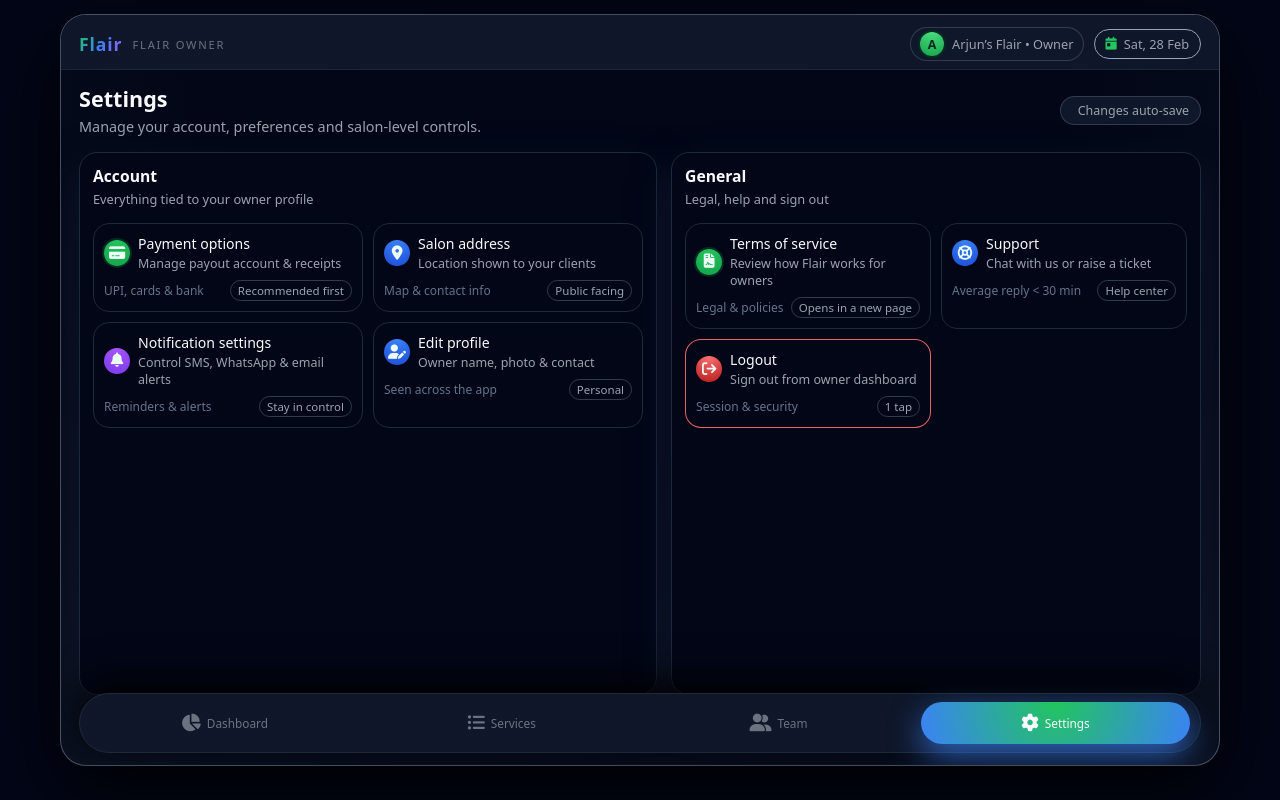
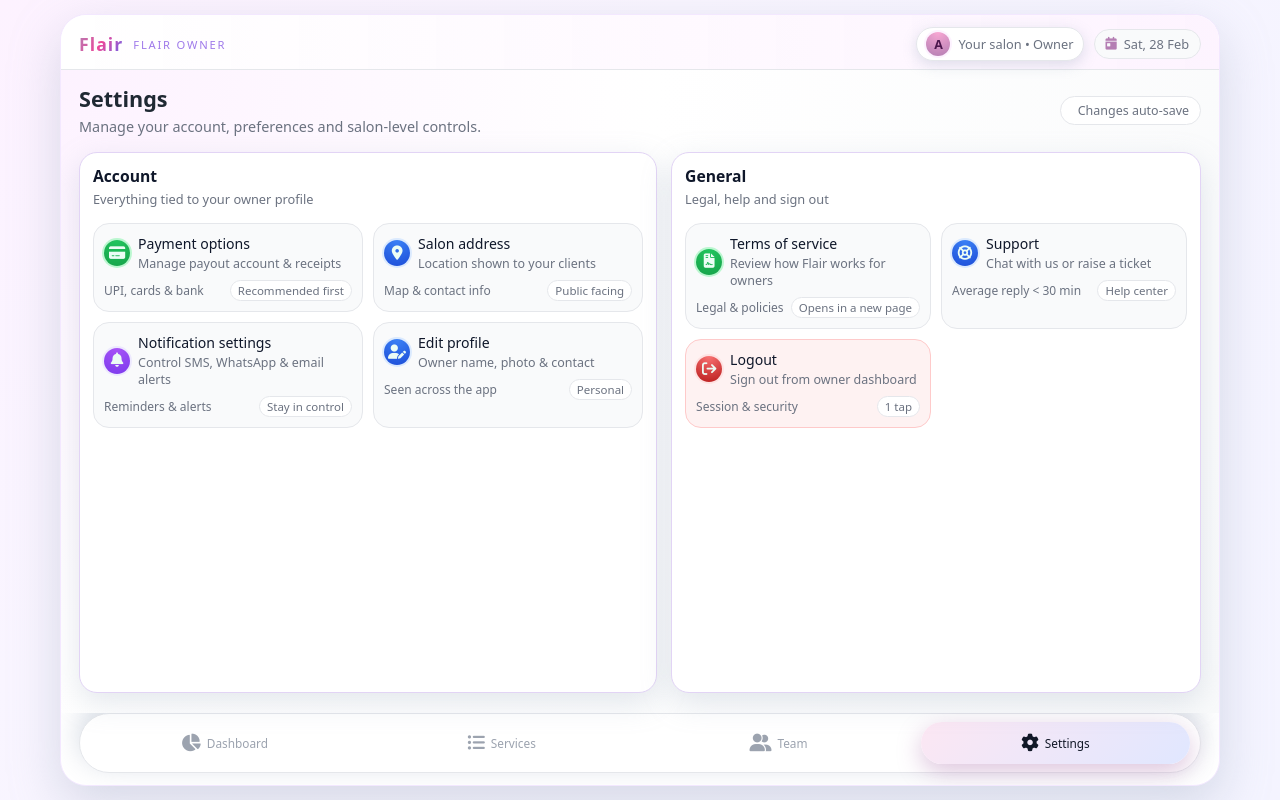
Before and after one commit to tawrez/flair-web, a plain HTML site: page owner-settings.html in a window 1280 px wide. Drawn offline with Linux system fonts and the light colour scheme; no server answers.

Commit message:
Update owner-settings.html

```diff
--- a/owner-settings.html
+++ b/owner-settings.html
@@ -3,36 +3,37 @@
 <head>
   <meta charset="UTF-8" />
   <meta name="viewport" content="width=device-width, initial-scale=1.0" />
-  <title>Flair Owner Settings</title>
+  <title>Flair Owner – Settings</title>
   <link rel="stylesheet" href="https://cdnjs.cloudflare.com/ajax/libs/font-awesome/6.5.1/css/all.min.css" />
 
   <style>
     :root {
-      --bg: radial-gradient(circle at top left, #020617, #020617 40%, #020617 100%);
-      --shell-bg: radial-gradient(circle at top, #020617 0, #020617 45%, #0b1120 100%);
-      --card-bg: #020617;
-      --card-border: #1e293b;
+      /* Light lilac/rose theme – same as Services/Team */
+      --bg: radial-gradient(circle at top left, #fdf2ff, #f9f5ff 45%, #f4f4ff 100%);
+      --shell-bg: #ffffff;
+      --card-bg: #ffffff;
+      --card-border: #e2d4f5;
 
-      --accent: #22c55e;
-      --accent-blue: #3b82f6;
-      --accent-purple: #a855f7;
+      --accent: #b47eb3;
+      --accent-blue: #6366f1;
+      --accent-purple: #ec4899;
 
-      --text-main: #f9fafb;
-      --text-muted: #9ca3af;
+      --text-main: #1f2933;
+      --text-muted: #6b7280;
 
       --danger: #f97373;
 
-      --nav-bg: rgba(15, 23, 42, 0.98);
-      --nav-border: rgba(31, 41, 55, 1);
-      --nav-muted: #6b7280;
-      --nav-active: #f9fafb;
+      --nav-bg: #ffffff;
+      --nav-border: #e5e7eb;
+      --nav-muted: #9ca3af;
+      --nav-active: #111827;
 
       --radius-lg: 22px;
       --radius-md: 16px;
       --radius-pill: 999px;
-      --shadow-shell: 0 28px 80px rgba(0, 0, 0, 0.9);
-      --shadow-card: 0 18px 40px rgba(15, 23, 42, 0.85);
-      --shadow-nav: 0 -12px 40px rgba(0, 0, 0, 0.9);
+      --shadow-shell: 0 18px 50px rgba(148, 163, 184, 0.35);
+      --shadow-card: 0 10px 30px rgba(148, 163, 184, 0.25);
+      --shadow-nav: 0 -8px 28px rgba(148, 163, 184, 0.4);
 
       --transition-fast: 0.18s ease-out;
     }
@@ -56,10 +57,10 @@
     .shell {
       width: 100%;
       max-width: 1160px;
-      height: min(94vh, 780px);
+      min-height: min(94vh, 780px);
       background: var(--shell-bg);
       border-radius: 26px;
-      border: 1px solid rgba(148, 163, 184, 0.45);
+      border: 1px solid #f3e8ff;
       box-shadow: var(--shadow-shell);
       display: flex;
       flex-direction: column;
@@ -71,9 +72,9 @@
       content: "";
       position: absolute;
       inset: -20% -20% auto auto;
-      background: radial-gradient(circle at top right, rgba(59, 130, 246, 0.23), transparent 70%);
+      background: radial-gradient(circle at top right, rgba(180, 126, 179, 0.18), transparent 70%);
       pointer-events: none;
-      opacity: 0.9;
+      opacity: 1;
     }
 
     /* Top bar */
@@ -85,9 +86,9 @@
       align-items: center;
       justify-content: space-between;
       gap: 12px;
-      border-bottom: 1px solid rgba(31, 41, 55, 0.9);
-      background: radial-gradient(circle at top left, rgba(15, 23, 42, 0.98), rgba(15, 23, 42, 0.96));
-      backdrop-filter: blur(18px);
+      border-bottom: 1px solid #e5e7eb;
+      background: linear-gradient(90deg, #ffffffcc, #fdf2ffdd);
+      backdrop-filter: blur(14px);
     }
 
     .brand {
@@ -99,11 +100,11 @@
     .brand-logo-text {
       font-size: 1.1rem;
       font-weight: 800;
-      background: linear-gradient(120deg, #22c55e, #3b82f6, #a855f7);
+      background: linear-gradient(120deg, #b47eb3, #ec4899, #6366f1);
       -webkit-background-clip: text;
       background-clip: text;
       color: transparent;
-      letter-spacing: 0.05em;
+      letter-spacing: 0.06em;
     }
 
     .brand-text {
@@ -115,7 +116,7 @@
       font-size: 0.7rem;
       text-transform: uppercase;
       letter-spacing: 0.16em;
-      color: #6b7280;
+      color: #9f7aea;
     }
 
     .top-right {
@@ -129,33 +130,34 @@
     .owner-chip {
       padding: 4px 9px;
       border-radius: var(--radius-pill);
-      border: 1px solid rgba(55, 65, 81, 0.9);
-      background: rgba(15, 23, 42, 1);
+      border: 1px solid #e5e7eb;
+      background: #ffffff;
       display: inline-flex;
       align-items: center;
       gap: 8px;
       font-size: 0.8rem;
       color: var(--text-muted);
+      box-shadow: 0 4px 14px rgba(148, 163, 184, 0.3);
     }
     .owner-avatar {
       width: 24px;
       height: 24px;
       border-radius: 999px;
-      background: radial-gradient(circle at top, #4ade80, #16a34a);
+      background: radial-gradient(circle at top, #f9a8d4, #b47eb3);
       display: flex;
       align-items: center;
       justify-content: center;
       font-size: 0.78rem;
       font-weight: 700;
-      color: #022c22;
-      box-shadow: 0 0 0 2px #022c22;
+      color: #4b164c;
+      box-shadow: 0 0 0 2px #fdf2ff;
     }
 
     .date-pill {
       padding: 5px 11px;
       border-radius: var(--radius-pill);
-      border: 1px solid rgba(148, 163, 184, 1);
-      background: radial-gradient(circle at top left, rgba(15, 23, 42, 0.98), rgba(15, 23, 42, 0.98));
+      border: 1px solid #e5e7eb;
+      background: #f9fafb;
       font-size: 0.8rem;
       color: var(--text-muted);
       display: inline-flex;
@@ -171,10 +173,11 @@
       position: relative;
       z-index: 1;
       flex: 1;
-      padding: 14px 18px 70px;
+      padding: 14px 18px 20px;
       display: flex;
       flex-direction: column;
       gap: 16px;
+      background: radial-gradient(circle at top left, #fdf2ff, #ffffff 45%, #f9fafb 100%);
     }
 
     .header-row {
@@ -205,13 +208,16 @@
     .tag-pill {
       padding: 5px 11px;
       border-radius: var(--radius-pill);
-      border: 1px solid rgba(55, 65, 81, 0.9);
+      border: 1px solid #e5e7eb;
       font-size: 0.78rem;
       color: var(--text-muted);
-      background: rgba(15, 23, 42, 1);
+      background: #ffffff;
       display: inline-flex;
       align-items: center;
       gap: 6px;
+    }
+    .tag-pill i {
+      color: #22c55e;
     }
 
     .settings-layout {
@@ -225,7 +231,7 @@
     .settings-panel {
       border-radius: 18px;
       border: 1px solid var(--card-border);
-      background: radial-gradient(circle at top, #020617 0, #020617 60%, #020617 100%);
+      background: var(--card-bg);
       box-shadow: var(--shadow-card);
       padding: 12px 13px 13px;
       display: flex;
@@ -242,6 +248,7 @@
     }
     .section-header h2 {
       font-size: 0.98rem;
+      color: #0f172a;
     }
     .section-header span {
       font-size: 0.8rem;
@@ -258,8 +265,8 @@
     .tile {
       position: relative;
       border-radius: 16px;
-      border: 1px solid rgba(31, 41, 55, 1);
-      background: radial-gradient(circle at top left, #020617, #020617 60%, #020617 100%);
+      border: 1px solid #e5e7eb;
+      background: #f9fafb;
       padding: 10px 10px 10px;
       display: flex;
       flex-direction: column;
@@ -272,7 +279,7 @@
       content: "";
       position: absolute;
       inset: -40% -40% auto auto;
-      background: radial-gradient(circle at top right, rgba(59, 130, 246, 0.27), transparent 70%);
+      background: radial-gradient(circle at top right, rgba(180, 126, 179, 0.22), transparent 70%);
       opacity: 0.9;
       pointer-events: none;
     }
@@ -293,20 +300,20 @@
       font-size: 0.9rem;
       color: #ecfdf5;
       background: radial-gradient(circle at top, #22c55e, #16a34a);
-      box-shadow: 0 0 0 2px #022c22;
+      box-shadow: 0 0 0 2px #bbf7d0;
       flex-shrink: 0;
     }
     .tile-icon.blue {
       background: radial-gradient(circle at top, #3b82f6, #1d4ed8);
-      box-shadow: 0 0 0 2px #020617;
+      box-shadow: 0 0 0 2px #dbeafe;
     }
     .tile-icon.purple {
       background: radial-gradient(circle at top, #a855f7, #7c3aed);
-      box-shadow: 0 0 0 2px #020617;
+      box-shadow: 0 0 0 2px #ede9fe;
     }
     .tile-icon.red {
       background: radial-gradient(circle at top, #f97373, #b91c1c);
-      box-shadow: 0 0 0 2px #020617;
+      box-shadow: 0 0 0 2px #fee2e2;
     }
 
     .tile-text {
@@ -317,6 +324,7 @@
     .tile-title {
       font-size: 0.88rem;
       font-weight: 500;
+      color: #0f172a;
     }
     .tile-sub {
       font-size: 0.78rem;
@@ -327,7 +335,7 @@
       position: relative;
       z-index: 1;
       font-size: 0.75rem;
-      color: #64748b;
+      color: #6b7280;
       display: flex;
       align-items: center;
       gap: 6px;
@@ -338,26 +346,28 @@
       font-size: 0.72rem;
       padding: 2px 7px;
       border-radius: var(--radius-pill);
-      border: 1px solid rgba(55, 65, 81, 0.9);
-      color: #9ca3af;
+      border: 1px solid #e5e7eb;
+      color: #6b7280;
+      background: #ffffff;
     }
 
     .tile:hover {
-      border-color: rgba(59, 130, 246, 0.9);
-      box-shadow: 0 14px 32px rgba(15, 23, 42, 0.9);
+      border-color: #c4b5fd;
+      box-shadow: 0 10px 26px rgba(148, 163, 184, 0.35);
       transform: translateY(-2px);
+      background: #ffffff;
     }
 
     .tile-danger {
-      border-color: rgba(248, 113, 113, 0.9);
+      border-color: #fecaca;
+      background: #fef2f2;
     }
     .tile-danger:hover {
-      box-shadow: 0 14px 32px rgba(248, 113, 113, 0.7);
+      box-shadow: 0 14px 32px rgba(248, 113, 113, 0.5);
     }
 
     @media (max-width: 900px) {
       .shell {
-        height: auto;
         min-height: 100vh;
         border-radius: 0;
         border: none;
@@ -382,21 +392,19 @@
       }
     }
 
-    /* Bottom nav (Settings active) */
+    /* Bottom nav (Settings active) – in flow, like Team new version */
     .bottom-nav {
-      position: absolute;
-      inset: auto 18px 12px;
-      z-index: 10;
+      margin: 0 18px 12px;
       height: 60px;
       border-radius: 999px;
       border: 1px solid var(--nav-border);
-      background: linear-gradient(135deg, rgba(15,23,42,0.98), rgba(15,23,42,0.98));
+      background: var(--nav-bg);
       box-shadow: var(--shadow-nav);
       display: flex;
       align-items: center;
       justify-content: space-around;
       padding: 0 6px;
-      backdrop-filter: blur(18px);
+      backdrop-filter: blur(14px);
     }
 
     .nav-item-btm {
@@ -434,24 +442,17 @@
       color: var(--nav-active);
     }
     .nav-item-btm.active .nav-pill-inner {
-      background: radial-gradient(circle at top, #22c55e, #3b82f6);
-      box-shadow: 0 12px 32px rgba(59, 130, 246, 0.7);
+      background: linear-gradient(135deg, #fce7f3, #e0e7ff);
+      box-shadow: 0 8px 24px rgba(180, 126, 179, 0.45);
     }
 
     .nav-item-btm:not(.active):hover {
-      color: #e5e7eb;
-    }
-
-    @media (max-width: 900px) {
-      .bottom-nav {
-        position: fixed;
-        inset: auto 12px 12px;
-      }
+      color: #4b164c;
     }
 
     @media (max-width: 480px) {
       .bottom-nav {
-        inset: auto 10px 10px;
+        margin: 0 12px 10px;
       }
       .nav-item-btm span.label {
         display: none;
@@ -475,8 +476,8 @@
 
       <div class="top-right">
         <div class="owner-chip">
-          <div class="owner-avatar">A</div>
-          <span>Arjun’s Flair • Owner</span>
+          <div class="owner-avatar" id="ownerAvatar">A</div>
+          <span id="ownerChipText">Your salon • Owner</span>
         </div>
         <div class="date-pill">
           <i class="fas fa-calendar-day"></i>
@@ -675,8 +676,22 @@
     </nav>
   </div>
 
-  <script>
-    // Always show current day + date
+  <!-- Firebase init -->
+  <script type="module" src="firebase-init.js"></script>
+
+  <script type="module">
+    import {
+      onAuthStateChanged,
+      signOut
+    } from "https://www.gstatic.com/firebasejs/12.9.0/firebase-auth.js";
+    import {
+      doc,
+      getDoc
+    } from "https://www.gstatic.com/firebasejs/12.9.0/firebase-firestore.js";
+
+    const { auth, db } = window.flairFirebase || {};
+
+    // Today text
     const today = new Date();
     document.getElementById("todayText").textContent =
       today.toLocaleDateString("en-IN", {
@@ -685,39 +700,118 @@
         month: "short",
       });
 
-    // Bottom navigation
-    document.querySelectorAll(".nav-item-btm").forEach((item) => {
-      item.addEventListener("click", () => {
-        const target = item.getAttribute("data-target");
-        if (!target) return;
-        const isCurrent = item.classList.contains("active");
-        if (isCurrent) return;
-        window.location.href = target;
-      });
+    const urlParams = new URLSearchParams(window.location.search);
+    let currentSalonId = urlParams.get("salonId") || "";
+
+    // Tile click handlers (will keep salonId where it matters)
+    const tilePayments = document.getElementById("tilePayments");
+    const tileAddress = document.getElementById("tileAddress");
+    const tileNotifications = document.getElementById("tileNotifications");
+    const tileProfile = document.getElementById("tileProfile");
+    const tileTerms = document.getElementById("tileTerms");
+    const tileSupport = document.getElementById("tileSupport");
+    const tileLogout = document.getElementById("tileLogout");
+
+    function appendSalonId(url) {
+      if (!currentSalonId) return url;
+      const u = new URL(url, window.location.origin);
+      u.searchParams.set("salonId", currentSalonId);
+      return u.pathname + u.search;
+    }
+
+    tilePayments.addEventListener("click", () => {
+      window.location.href = appendSalonId("payment-option-owner.html");
+    });
+    tileAddress.addEventListener("click", () => {
+      window.location.href = appendSalonId("salon-address.html");
+    });
+    tileNotifications.addEventListener("click", () => {
+      window.location.href = appendSalonId("notification-settings.html");
+    });
+    tileProfile.addEventListener("click", () => {
+      window.location.href = appendSalonId("edit-owner-profile.html");
+    });
+    tileTerms.addEventListener("click", () => {
+      window.location.href = "terms-of-service.html";
+    });
+    tileSupport.addEventListener("click", () => {
+      window.location.href = "support-owner.html";
     });
 
-    // Tile click handlers -> navigate to your actual pages
-    document.getElementById("tilePayments").addEventListener("click", () => {
-      window.location.href = "payment-option-owner.html";
+    tileLogout.addEventListener("click", async () => {
+      if (!confirm("Logout from Flair owner dashboard?")) return;
+      try {
+        await signOut(auth);
+        window.location.href = "login.html";
+      } catch (e) {
+        console.error("Error signing out:", e);
+        alert("Could not logout, please try again.");
+      }
     });
-    document.getElementById("tileAddress").addEventListener("click", () => {
-      window.location.href = "salon-address.html";
-    });
-    document.getElementById("tileNotifications").addEventListener("click", () => {
-      window.location.href = "notification-settings.html";
-    });
-    document.getElementById("tileProfile").addEventListener("click", () => {
-      window.location.href = "edit-owner-profile.html";
-    });
-    document.getElementById("tileTerms").addEventListener("click", () => {
-      window.location.href = "terms-of-service.html";
-    });
-    document.getElementById("tileSupport").addEventListener("click", () => {
-      window.location.href = "support-owner.html";
-    });
-    document.getElementById("tileLogout").addEventListener("click", () => {
-      if (confirm("Logout from Flair owner dashboard?")) {
-        window.location.href = "login.html";
+
+    onAuthStateChanged(auth, async (user) => {
+      if (!user) {
+        window.location.href = "index.html";
+        return;
+      }
+
+      // Resolve salonId if missing, same pattern as Services/Team
+      if (!currentSalonId) {
+        try {
+          const ownerRef = doc(db, "owners", user.uid);
+          const ownerSnap = await getDoc(ownerRef);
+          if (ownerSnap.exists()) {
+            const ownerData = ownerSnap.data() || {};
+            if (ownerData.defaultSalonId) {
+              currentSalonId = ownerData.defaultSalonId;
+              const newUrl =
+                window.location.pathname + "?salonId=" + encodeURIComponent(currentSalonId);
+              window.location.replace(newUrl);
+              return;
+            }
+          }
+          alert("No salon selected and no default salon found.");
+          return;
+        } catch (e) {
+          console.error("Error resolving default salonId:", e);
+          alert("Could not load your salon. Please try again.");
+          return;
+        }
+      }
+
+      // Bottom nav – keep salonId in links
+      document.querySelectorAll(".nav-item-btm").forEach((item) => {
+        item.addEventListener("click", () => {
+          const target = item.getAttribute("data-target");
+          if (!target) return;
+          if (item.classList.contains("active")) return;
+          const url = currentSalonId
+            ? `${target}?salonId=${encodeURIComponent(currentSalonId)}`
+            : target;
+          window.location.href = url;
+        });
+      });
+
+      // Owner avatar initial + salon name
+      const ownerName = (user.displayName || "Owner").trim();
+      document.getElementById("ownerAvatar").textContent =
+        ownerName.charAt(0).toUpperCase();
+
+      try {
+        if (currentSalonId) {
+          const salonRef = doc(db, "salons", currentSalonId);
+          const salonSnap = await getDoc(salonRef);
+          if (salonSnap.exists()) {
+            const salonData = salonSnap.data() || {};
+            const salonName = salonData.businessName || "Your salon";
+            document.getElementById("ownerChipText").textContent =
+              salonName + " • Owner";
+          }
+        }
+      } catch (e) {
+        console.error("Error loading salon name:", e);
+        document.getElementById("ownerChipText").textContent =
+          "Your salon • Owner";
       }
     });
   </script>
```
